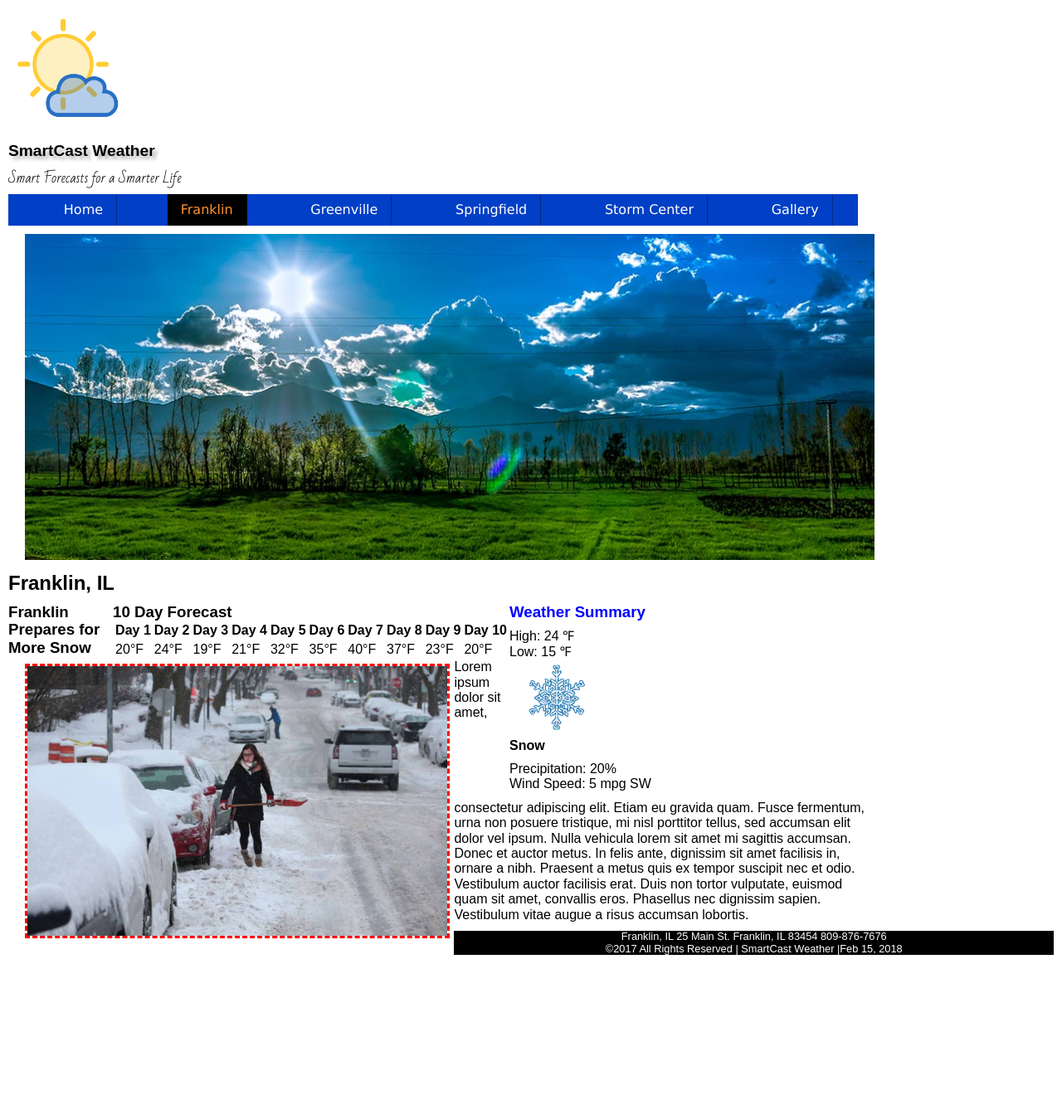
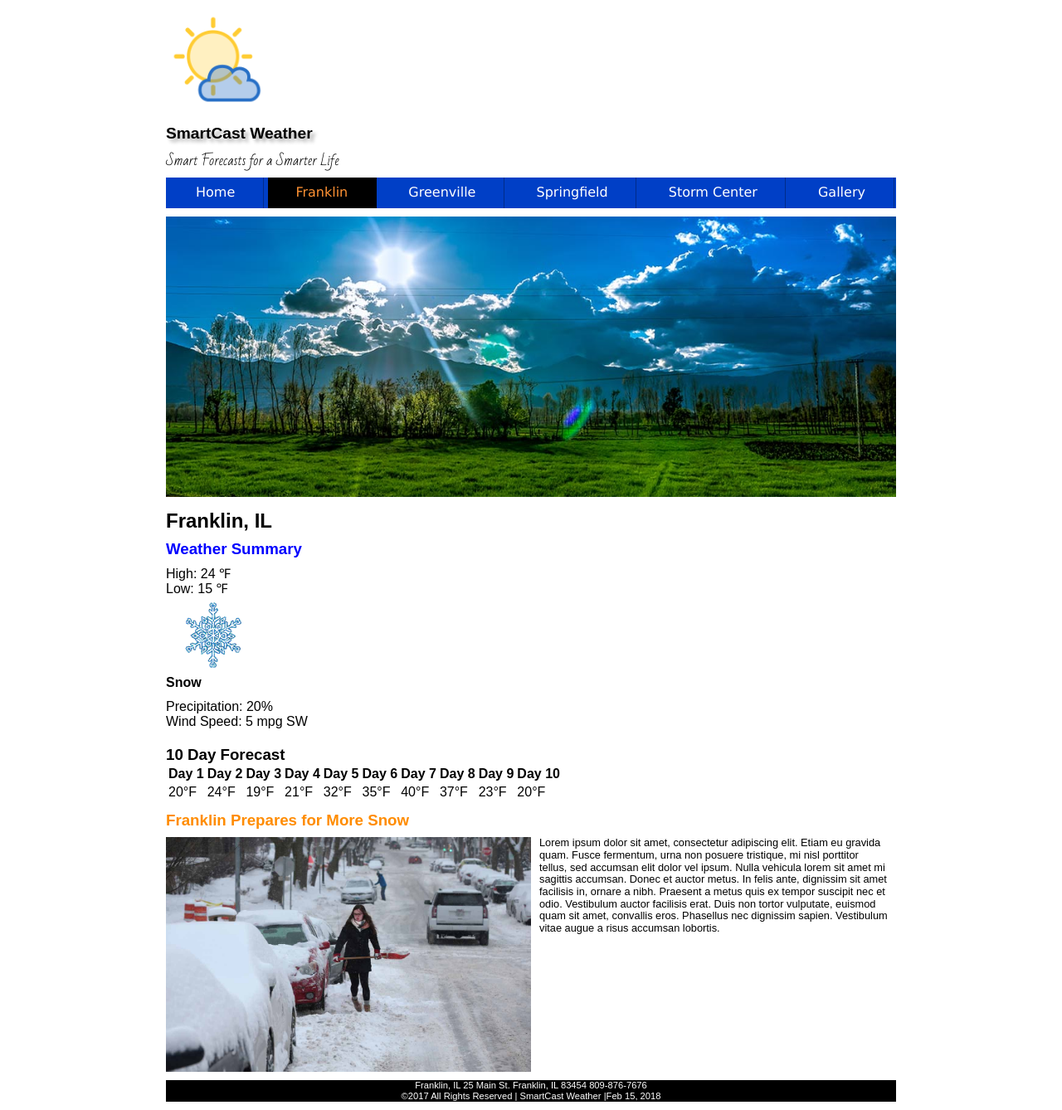
Before and after one commit to ajorgensen5/ajorgensen5.github.io, a PHP site: page /assignments/lesson-6/franklin-6.html in a window 1280 px wide. Shown: the whole page at 83% size. Before the commit the page ends 1151 px from the top, so only its background shows below. Run offline with PHP 8.4, Linux system fonts and the light colour scheme.

Commit message:
Sunday fixes

```diff
--- a/assignments/lesson-6/franklin-6.html
+++ b/assignments/lesson-6/franklin-6.html
@@ -38,7 +38,7 @@
     <nav class="clearfix">
         <button onclick="toggleNavMenu()">&#9776;
         </button>
-        <ul id="sally"></ul>
+        <ul id="navi"></ul>
         <ul>
             <li><a href="#">Home</a></li>
             <li class="active"><a href="#">Franklin</a></li>
@@ -117,7 +117,7 @@
             <figure class="moresnow">
                 <img src="images/snowstorm.image2.jpg" alt="farming in Franklin" width="" height="">
 
-                <p>Lorem ipsum dolor sit amet, consectetur adipiscing elit. Etiam eu gravida quam. Fusce fermentum, urna non posuere tristique, mi nisl porttitor tellus, sed accumsan elit dolor vel ipsum. Nulla vehicula lorem sit amet mi sagittis accumsan. Donec et auctor metus. In felis ante, dignissim sit amet facilisis in, ornare a nibh. Praesent a metus quis ex tempor suscipit nec et odio. Vestibulum auctor facilisis erat. Duis non tortor vulputate, euismod quam sit amet, convallis eros. Phasellus nec dignissim sapien. Vestibulum vitae augue a risus accumsan lobortis. </p>
+                <p class="snow">Lorem ipsum dolor sit amet, consectetur adipiscing elit. Etiam eu gravida quam. Fusce fermentum, urna non posuere tristique, mi nisl porttitor tellus, sed accumsan elit dolor vel ipsum. Nulla vehicula lorem sit amet mi sagittis accumsan. Donec et auctor metus. In felis ante, dignissim sit amet facilisis in, ornare a nibh. Praesent a metus quis ex tempor suscipit nec et odio. Vestibulum auctor facilisis erat. Duis non tortor vulputate, euismod quam sit amet, convallis eros. Phasellus nec dignissim sapien. Vestibulum vitae augue a risus accumsan lobortis. </p>
             </figure>
 
         </article>
--- a/assignments/lesson-6/styles/large-5.css
+++ b/assignments/lesson-6/styles/large-5.css
@@ -10,11 +10,18 @@
         display: flex;
         list-style-type: none;
         flex-direction: row;
-        justify-content: space-around;
+        align-items: center;
+
     }
 
+    .myphoto {
+        max-width: 900px;
+        margin: 0;
+    }
+
+
     nav ul li a {
-        padding: .6rem 1rem;
+        padding: .6rem 2.1rem;
     }
 
     section {
@@ -22,7 +29,7 @@
     }
 
     main figure {
-        margin: 0 0 .2rem 2%;
+        margin: 0;
         width: 100%;
     }
 
@@ -35,7 +42,7 @@
         width: 100%;
         height: auto;
         /* fill the page in the small/phone view */
-        margin: auto;
+        margin: 0;
     }
 
 }
--- a/assignments/lesson-6/styles/main-5.css
+++ b/assignments/lesson-6/styles/main-5.css
@@ -3,7 +3,7 @@
 * {
     box-sizing: border-box;
     margin: 0 auto;
-
+    max-width: 900px;
 }
 
 /* This wildcard applies to all elements ensuring a box layout model */
@@ -159,9 +159,8 @@ article {
     max-width:  50%;
     height: auto;
     /* fill the page in the small/phone view */
-    margin-right: 5px;
-    margin-top: 5px;
-    border: dashed red;
+    margin-right: 10px;
+    margin-top: 10px;
     display: flex;
     float: left;
 
@@ -173,11 +172,15 @@ h3 {
 }
 
 .prepare {
+}
 
+.snow {
+    font-size: .8rem;
+    padding: 10px;
 }
 
 footer {
-    font-size: .8rem;
+    font-size: .7rem;
     background-color: black;
     color: white;
     display: flex;
--- a/assignments/lesson-6/styles/medium-5.css
+++ b/assignments/lesson-6/styles/medium-5.css
@@ -2,22 +2,32 @@
     /* Only CSS rules that need to be changed to meet the layout needs from small to medium go in here */
     nav button {
         display: none;
+
     }
 
     nav ul {
-        margin-left: 2%;
+        max-width: 900px;
+
 
 
     }
     nav ul li a {
         border: none;
         border-right: 1px solid rgba(0, 0, 0, 0.3);
-        padding: .8rem;
+        padding: .6rem 2.1rem;
         1rem;
+
+
+
     }
     /* hamburger button does not need to be shown */
     section.forecast {
-        display: block;
+        display:inline;
+        float: left;
+        margin-bottom: 10px;
+
+
+
     }
     /* show the 10-day forecast with the medium view and up */
     article p.town-article img {
@@ -27,10 +37,13 @@
 
     nav {
         background-color: #003FC6;
+        margin-left: 10px
+
     }
 
     nav ul li {
         float: left;
+
     }
 
     ul li ul .active {
@@ -56,8 +69,17 @@
     }
 
     main figure {
-        margin: 0 0 .2rem 2%;
+        margin: 0 ;
         width: 96%;
+    }
+
+    .prepare {
+        color: darkorange;
+    }
+
+    section {
+        float: left;
+        margin-bottom: 10px;
     }
 
     section img {
@@ -76,3 +98,11 @@
         margin: auto;
     }
 }
+#town-article {
+    float: right;
+    margin-bottom: 10px;
+}
+footer{
+    clear: both;
+
+}
```
